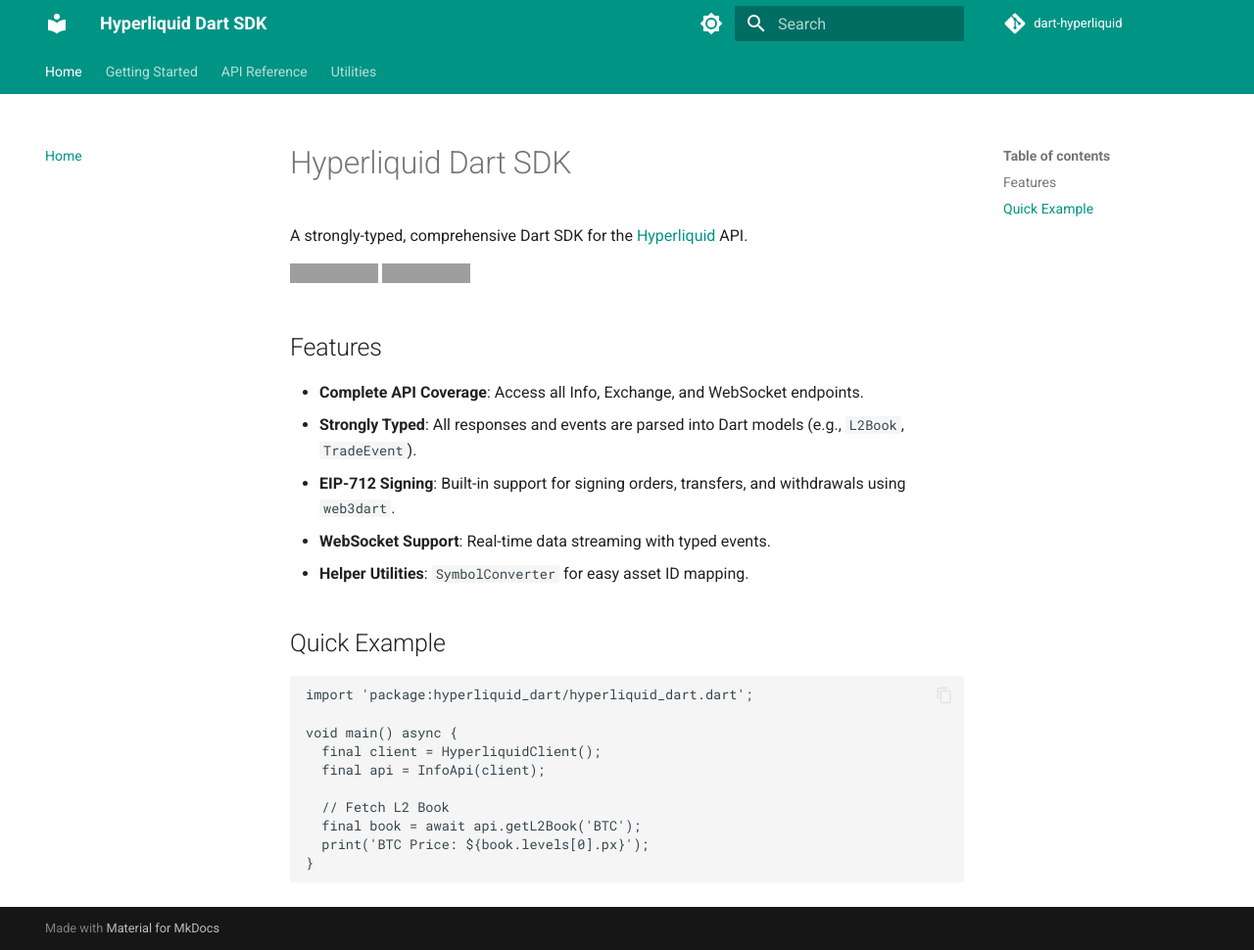
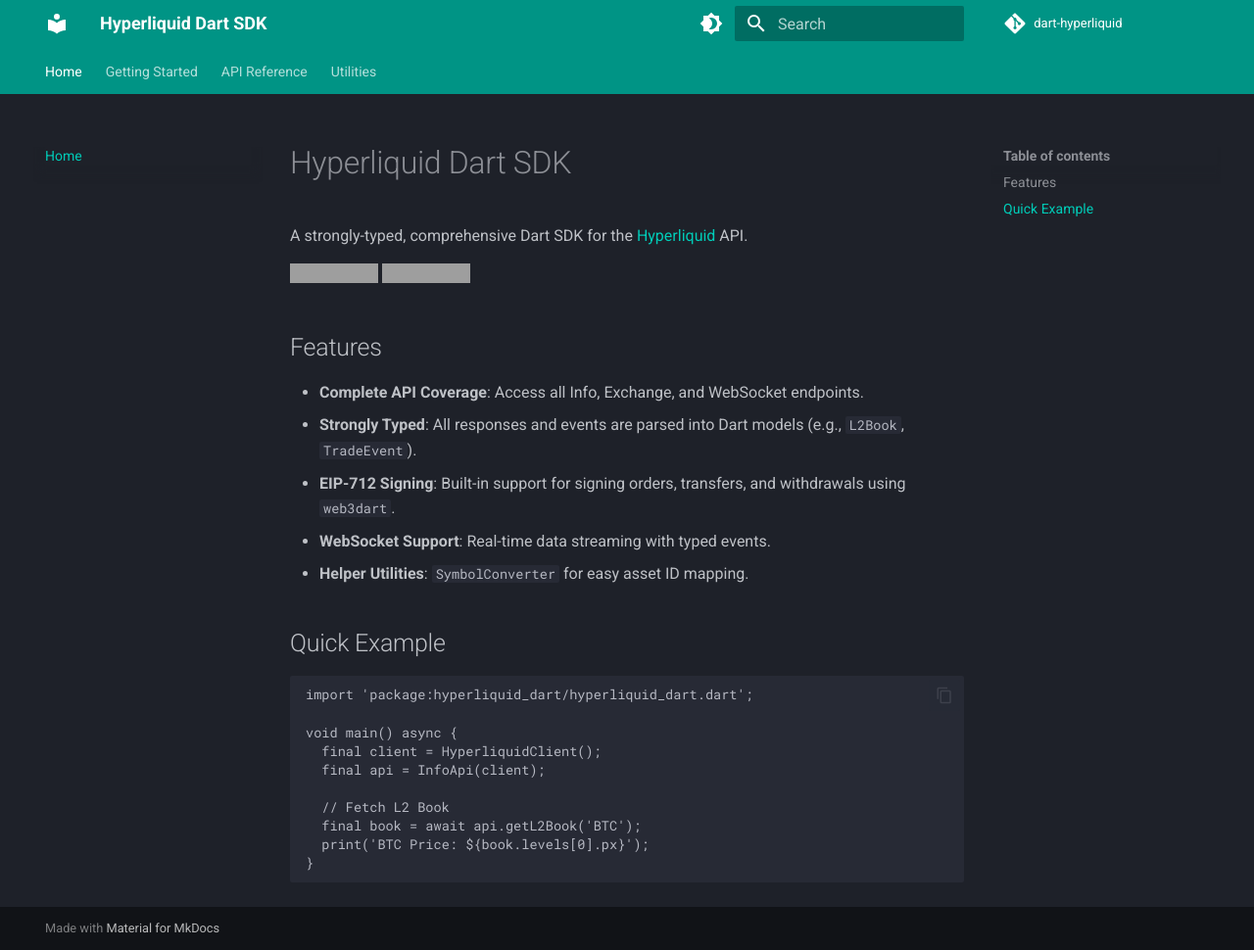
Before and after one commit to techieasif/dart-hyperliquid, an MkDocs documentation site: the page built from docs/index.md, in a window 1280 px wide and 970 px high. Shown: the whole window at 98% size. Built offline with MkDocs 1.6.1 and Material for MkDocs 9.7.7, drawn with Linux system fonts in a browser that asks for light colours; comment, search, counter and statistics services are not loaded; grey boxes are pictures that could not be loaded.

```diff
--- a/mkdocs.yml
+++ b/mkdocs.yml
@@ -12,18 +12,18 @@ theme:
     - navigation.expand
     - content.code.copy
   palette:
+    - scheme: slate
+      primary: teal
+      accent: lime
+      toggle:
+        icon: material/brightness-4
+        name: Switch to light mode
     - scheme: default
       primary: teal
       accent: purple
       toggle:
         icon: material/brightness-7
         name: Switch to dark mode
-    - scheme: slate
-      primary: teal
-      accent: lime
-      toggle:
-        icon: material/brightness-4
-        name: Switch to light mode
 
 plugins:
   - search
```
Also changed, not shown: 1 other file.
